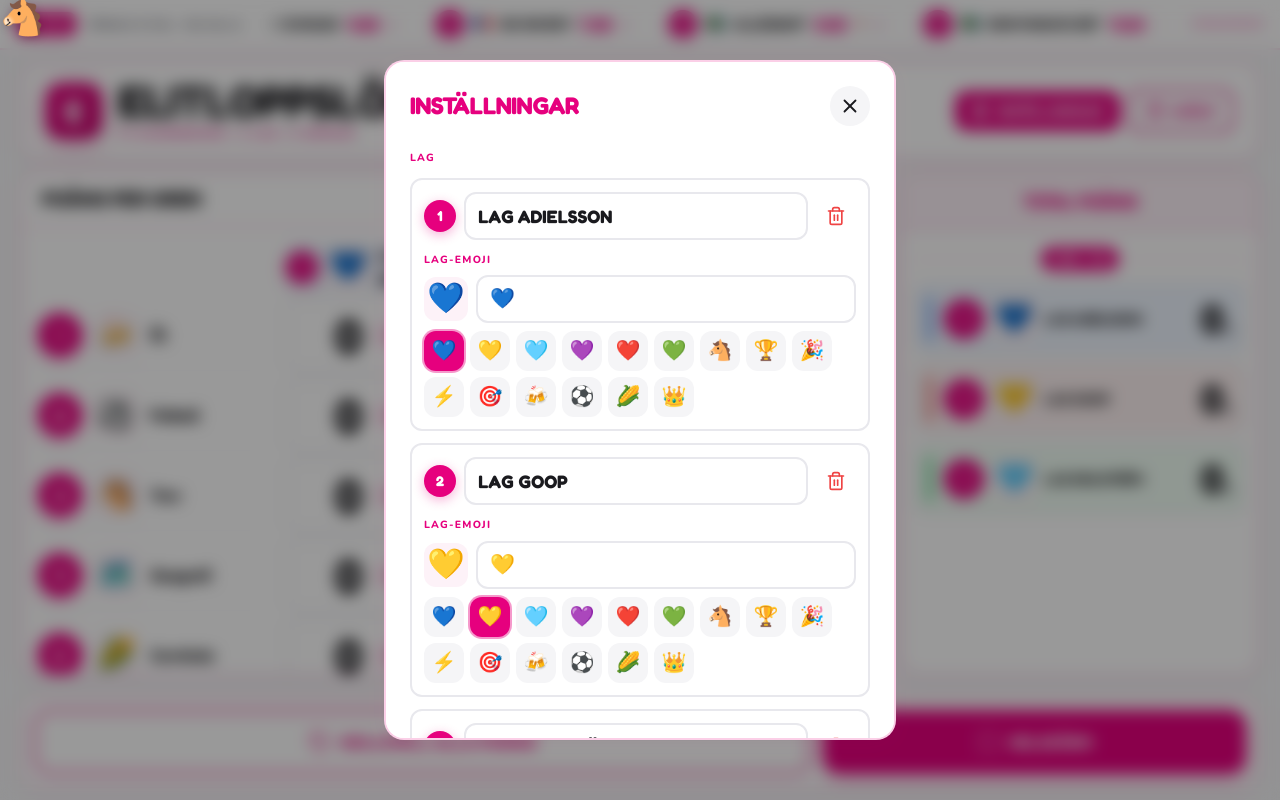
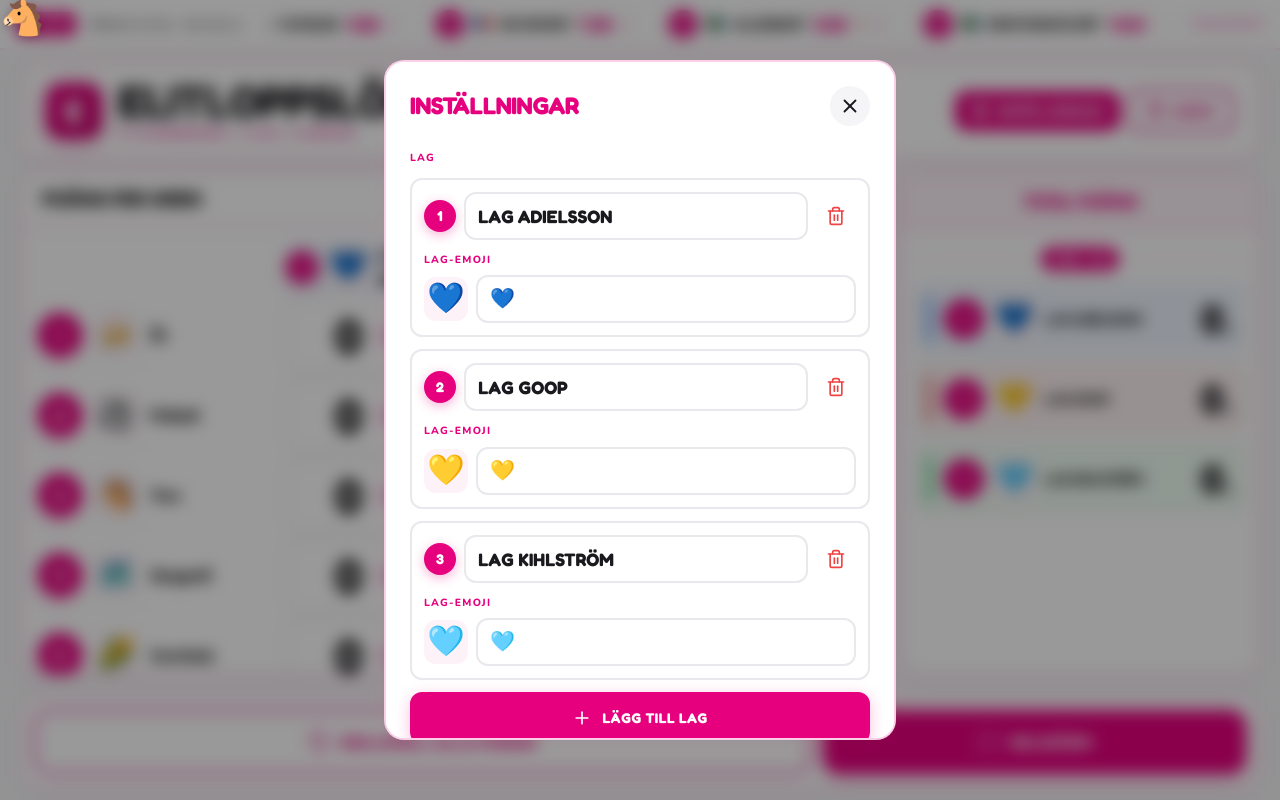
Before and after one commit to krolfsson/elitloppslordag, a React (Vite) app: page / in a window 1280 px wide. Both pictures are taken after a click on the button "INSTÄLLNINGAR". Built offline with nearby package versions, Linux system fonts and the light colour scheme.

Commit message:
Remove emoji suggestion chips for teams and events.
Settings emoji pickers now use free-text input only.

Co-authored-by: Cursor <cursoragent@cursor.com>

```diff
--- a/src/components/Settings/SettingsModal.tsx
+++ b/src/components/Settings/SettingsModal.tsx
@@ -5,8 +5,6 @@ import {
   DEFAULT_EVENT_EMOJI,
   DEFAULT_EVENT_EMOJI_FALLBACK,
   DEFAULT_TEAM_EMOJI,
-  EVENT_EMOJI_SUGGESTIONS,
-  TEAM_EMOJI_SUGGESTIONS,
 } from "../../data/defaults";
 import { MAX_TEAMS, MIN_TEAMS } from "../../utils/teams";
 import { useConfirm } from "../../context/ConfirmContext";
@@ -149,7 +147,6 @@ export function SettingsModal({
                     key={`team-${team.id}-${team.emoji}`}
                     value={team.emoji}
                     fallback={DEFAULT_TEAM_EMOJI[team.id]}
-                    suggestions={TEAM_EMOJI_SUGGESTIONS}
                     onChange={(emoji) => onSetTeamEmoji(team.id, emoji)}
                     label="Lag-emoji"
                   />
@@ -219,7 +216,6 @@ export function SettingsModal({
                     key={`event-${event.id}-${event.emoji}`}
                     value={event.emoji}
                     fallback={eventEmojiFallback(event)}
-                    suggestions={EVENT_EMOJI_SUGGESTIONS}
                     onChange={(emoji) => onSetEventEmoji(event.id, emoji)}
                     label="Gren-emoji (visas i poängtabellen)"
                   />
--- a/src/components/emoji/EmojiPickerField.tsx
+++ b/src/components/emoji/EmojiPickerField.tsx
@@ -5,7 +5,7 @@ import { EmojiDisplay } from "./EmojiDisplay";
 type EmojiPickerFieldProps = {
   value: string;
   fallback: string;
-  suggestions: string[];
+  suggestions?: string[];
   onChange: (emoji: string) => void;
   label?: string;
 };
@@ -52,6 +52,7 @@ export function EmojiPickerField({
           maxLength={8}
         />
       </div>
+      {suggestions && suggestions.length > 0 && (
         <div className="flex flex-wrap gap-1.5">
           {suggestions.map((s) => (
             <button
@@ -66,6 +67,7 @@ export function EmojiPickerField({
             </button>
           ))}
         </div>
+      )}
     </div>
   );
 }
--- a/src/data/defaults.ts
+++ b/src/data/defaults.ts
@@ -22,24 +22,6 @@ export const DEFAULT_TEAM_NAMES: Record<TeamId, string> = {
   yellow: "LAG 4",
 };
 
-export const TEAM_EMOJI_SUGGESTIONS = [
-  "💙",
-  "💛",
-  "🩵",
-  "💜",
-  "❤️",
-  "💚",
-  "🐴",
-  "🏆",
-  "🎉",
-  "⚡",
-  "🎯",
-  "🍻",
-  "⚽",
-  "🌽",
-  "👑",
-];
-
 export const DEFAULT_EVENT_EMOJI: Record<string, string> = {
   ol: "🍻",
   fotboll: "⚽",
@@ -49,24 +31,6 @@ export const DEFAULT_EVENT_EMOJI: Record<string, string> = {
 };
 
 export const DEFAULT_EVENT_EMOJI_FALLBACK = "🎮";
-
-export const EVENT_EMOJI_SUGGESTIONS = [
-  "🍻",
-  "⚽",
-  "🐴",
-  "🗺️",
-  "🌽",
-  "🎯",
-  "🎮",
-  "🏆",
-  "🎤",
-  "🎬",
-  "🎲",
-  "🧠",
-  "🎵",
-  "💃",
-  "🔔",
-];
 
 export const DEFAULT_TEAMS: Team[] = [
   { id: "blue", name: "LAG ADIELSSON", color: "blue", emoji: "💙" },
```
Lines whose indentation alone changed are shown as unchanged.
